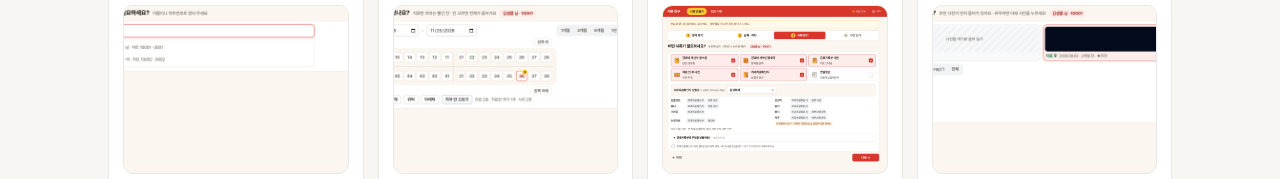
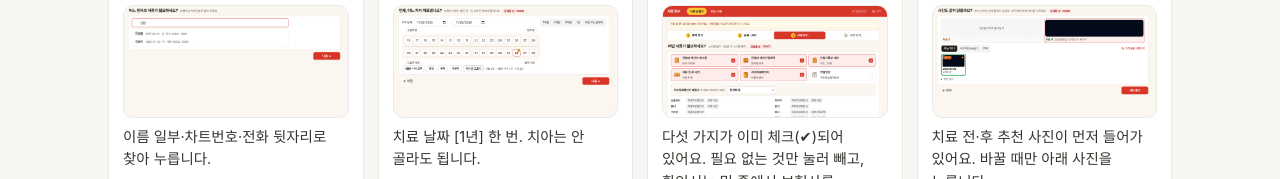
Before and after one commit to 4prism/4prism.github.io, a plain HTML site: page doc.html in a window 1280 px wide. Shown: the part 581-760 px from the top of the page. Drawn offline with Linux system fonts and the light colour scheme; a web font is replaced by a local one.

Commit message:
홈페이지 갱신 11-25 09:30

```diff
--- a/style.css
+++ b/style.css
@@ -164,7 +164,7 @@ footer p{margin:4px 0}footer a{color:var(--ink-2)}footer b{color:var(--ink)}.dim
 .kiosk li{background:#fff;border:1px solid var(--line);border-radius:var(--r-l);padding:16px 14px 14px;position:relative;display:flex;flex-direction:column;gap:8px}
 .kiosk .kn{position:absolute;top:-14px;left:14px;width:32px;height:32px;border-radius:50%;background:#FFC72C;color:#27251F;font-weight:800;font-size:17px;display:flex;align-items:center;justify-content:center;box-shadow:0 2px 0 rgba(0,0,0,.12)}
 .kiosk b{font-size:18px;margin-top:6px}
-.kiosk img{width:100%;aspect-ratio:4/3;object-fit:cover;object-position:top;border:1px solid var(--line);border-radius:10px;background:#f6f6f6}
+.kiosk img{width:100%;max-width:100%;aspect-ratio:2/1;object-fit:cover;object-position:left top;border:1px solid var(--line);border-radius:10px;background:#f6f6f6}
 .kiosk p{margin:0;font-size:14.5px;line-height:1.55;color:var(--ink-2)}
 .kiosk-end{font-size:16px;margin-top:14px}
 @media (max-width:900px){.kiosk{grid-template-columns:repeat(2,1fr)}}
```
